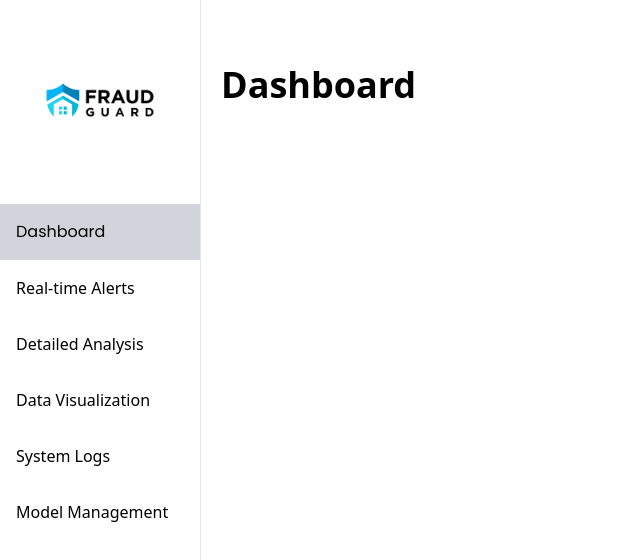
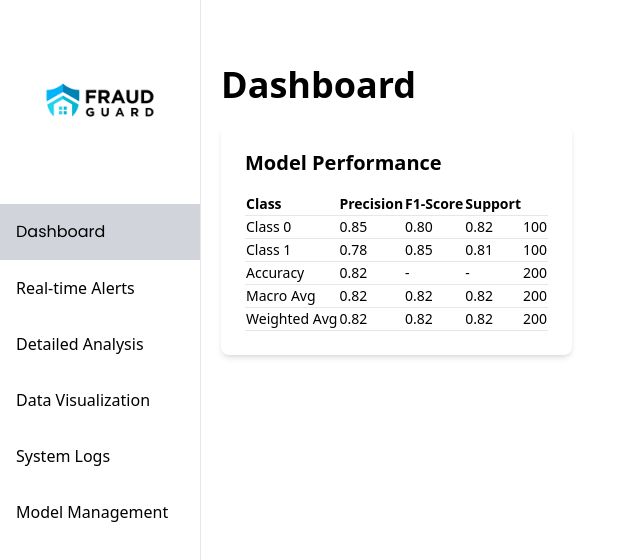
Before and after one commit to yolokazi-cloud/FraudGuardAI, a Next.js app in the folder frontend/: page /dashboard in a window 1280 px wide. Shown: the top 560 px of the page, without its empty margins (0-640 px from the left). Built offline with nearby package versions, Linux system fonts and the light colour scheme.

Commit message:
Added Model Performance with dummy data

```diff
--- a/frontend/components/Card.jsx
+++ b/frontend/components/Card.jsx
@@ -1,11 +1,11 @@
 import React from 'react'
 
-const Card = () => {
+const Card = ({ pagename, children }) => {
   return (
-    <div className="bg-white rounded-lg hover:shadow-lg transition-shadow hover:scale-105 duration-300">
-      <h2 className="text-xl font-semibold mb-4">Model Performance</h2>
+    <div className="bg-white rounded-lg shadow-md p-6 hover:shadow-lg transition-shadow duration-300 transform hover:scale-105 transition-transform duration-300">
+      <h2 className="text-xl font-semibold mb-4">{pagename}</h2>
       <div>
-        Model Content
+        {children}
       </div>
     </div>
   )
--- a/frontend/components/index.js
+++ b/frontend/components/index.js
@@ -1,3 +1,4 @@
 import SideBar from "./SideBar";
+import Card from "./Card";
 
-export {  SideBar };
+export {  SideBar, Card };
--- a/frontend/pages/dashboard.js
+++ b/frontend/pages/dashboard.js
@@ -1,9 +1,45 @@
 import React from 'react'
+import { Card } from '@/components'
 
 const Dashboard = () => {
+
+  const modelPerformanceData = [
+    { className: "Class 0", precision: "0.85", recall: "0.80", f1Score: "0.82", support: "100" },
+    { className: "Class 1", precision: "0.78", recall: "0.85", f1Score: "0.81", support: "100" },
+    { className: "Accuracy", precision: "0.82", recall: "-", f1Score: "-", support: "200" },
+    { className: "Macro Avg", precision: "0.82", recall: "0.82", f1Score: "0.82", support: "200" },
+    { className: "Weighted Avg", precision: "0.82", recall: "0.82", f1Score: "0.82", support: "200" }
+  ];
+
   return (
     <div className="pl-5">
-      <h2 className="text-4xl font-semibold">Dashboard</h2>
+      <h2 className="text-4xl font-semibold pb-5">Dashboard</h2>
+      <div className="grid grid-cols-2 gap-6">
+        {/* Two cards on the top */}
+        <Card pagename="Model Performance">
+          <table className="min-w-full text-left text-sm">
+            <thead className="border-b">
+              <tr>
+                <th>Class</th>
+                <th>Precision</th>
+                <th>F1-Score</th>
+                <th>Support</th>
+              </tr>
+            </thead>
+            <tbody>
+              {modelPerformanceData.map((data, index) => (
+                <tr key={index} className="border-b">
+                  <td>{data.className}</td>
+                  <td>{data.precision}</td>
+                  <td>{data.recall}</td>
+                  <td>{data.f1Score}</td>
+                  <td>{data.support}</td>
+                </tr>
+              ))}
+            </tbody>
+          </table>
+        </Card>
+      </div>
     </div>
   )
 }
```
